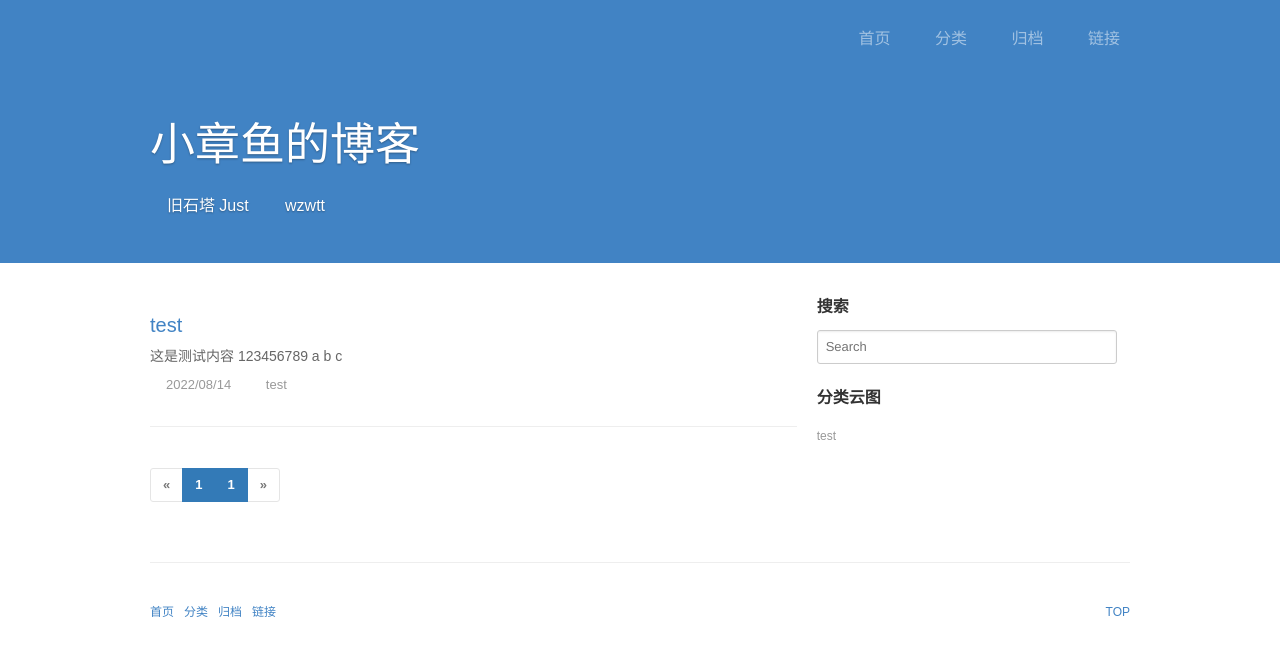
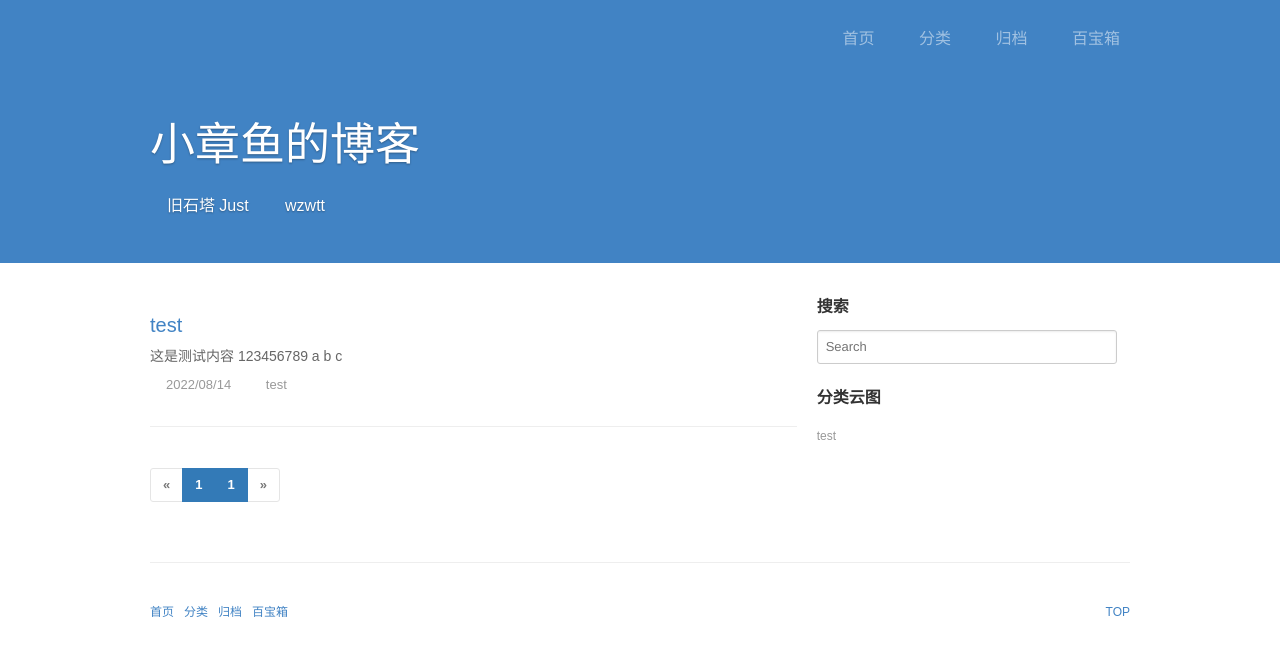
Before and after one commit to wzwtt/blog, a Jekyll site: the page built from index.html, in a window 1280 px wide. Shown: the top 656 px of the page. Built offline with Jekyll 4.4.1, drawn with Linux system fonts in a browser that asks for light colours; some web fonts are replaced; the list of posts is cut into pages by our own code; comment, search, counter and statistics services are not loaded; a style sheet for code colours, icons or effects is not loaded.

Commit message:
Update _config.yml

```diff
--- a/_config.yml
+++ b/_config.yml
@@ -74,8 +74,12 @@ navs:
     label: 分类
 
   -
-     href: /archives/
-     label: 归档
+    href: /archives/
+    label: 归档
+
+  -
+    href: https://wzwtt.cf/
+    label: 百宝箱
 
 #   -
 #     href: /open-source/
@@ -85,9 +89,9 @@ navs:
 #    href: /wiki/
 #    label: 维基
 
-  -
-    href: /links/
-    label: 链接
+# -
+#   href: /links/
+#   label: 链接
 
 # -
 #    href: /about/
```
